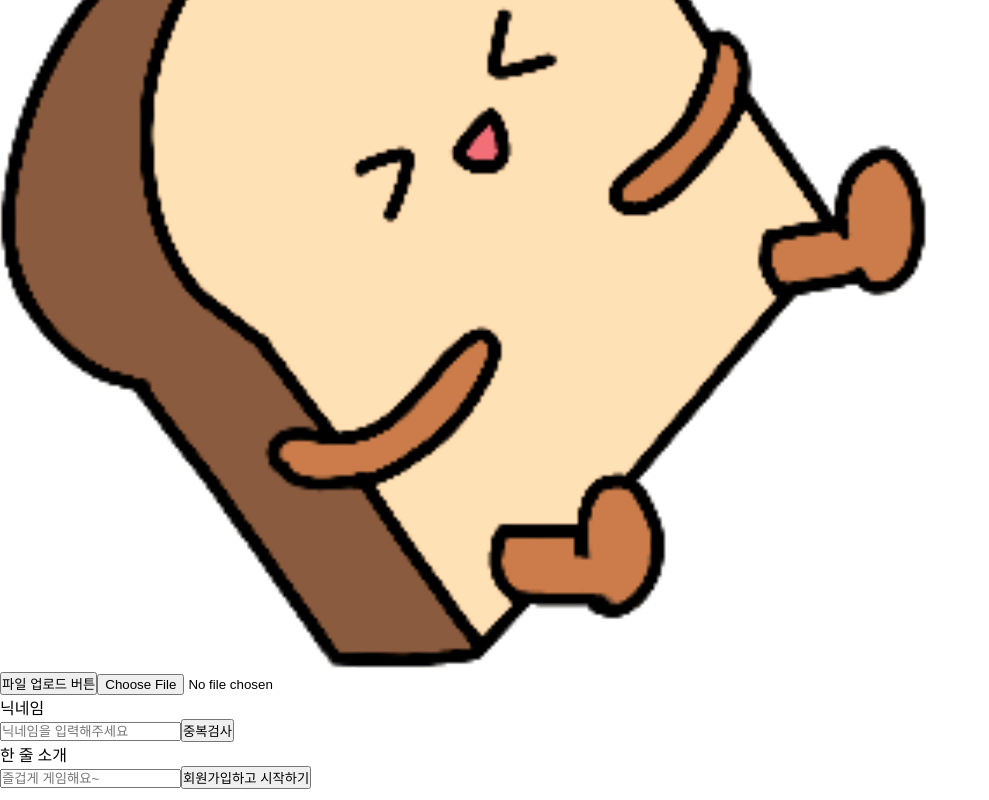
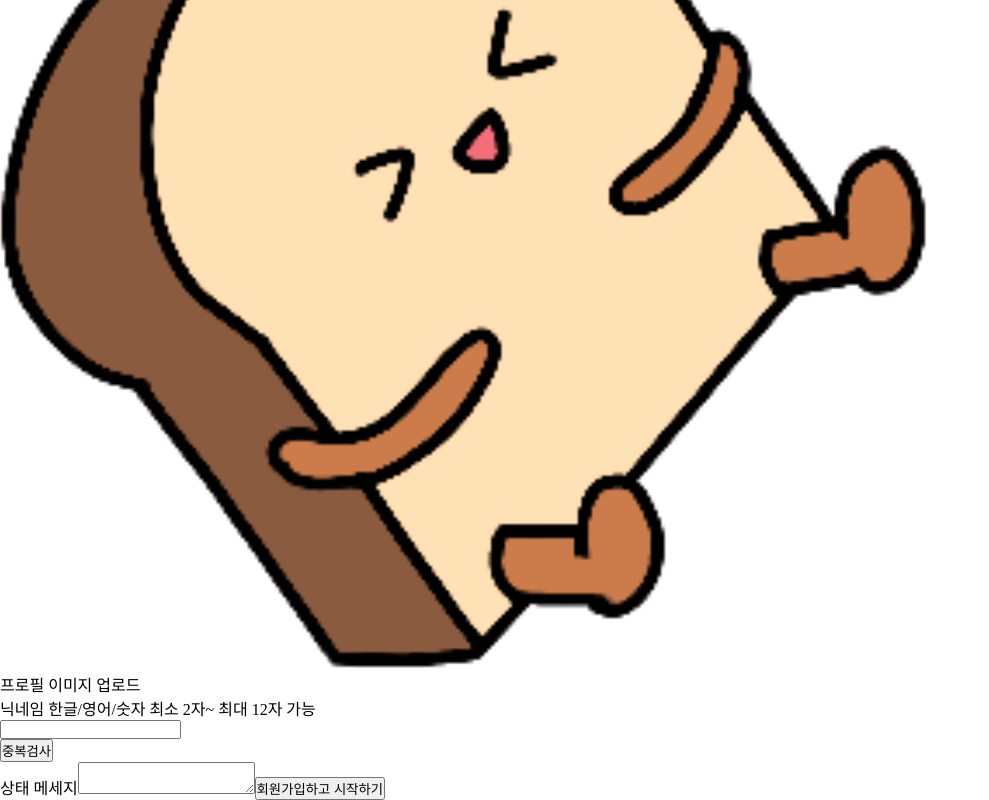
Before and after one commit to TEAM-DGRR/dgrr, a React (Create React App) app in the folder frontend/: page /signup in a window 1280 px wide. Shown: the part 255-1055 px from the top of the page, without its empty margins (0-989 px from the left). Built offline with nearby package versions, Linux system fonts and the light colour scheme; no server answers.

Commit message:
feature: 소셜 로그인 로직 완료.

```diff
--- a/frontend/src/pages/LoginPages/SignUp.tsx
+++ b/frontend/src/pages/LoginPages/SignUp.tsx
@@ -1,6 +1,8 @@
-import { useMemo, useRef, useState } from "react";
+import { useMemo, useRef, useState, ChangeEvent, FormEvent, useEffect } from "react";
 import blankImg from "assets/images/logo_character.png";
-// import axios from "axios";
+import axios from "axios";
+import { useLocation } from "react-router";
+import { useNavigate } from "react-router-dom";
 
 type UploadImg = {
   file: File;
@@ -9,6 +11,10 @@ type UploadImg = {
 };
 
 export const SignUp = () => {
+  // code 받아오기
+  const location = useLocation();
+  const id = location.state?.id;
+
   // 올린 파일 경로
   const fileInputRef = useRef<HTMLInputElement | null>(null);
   // 프로필 이미지 state
@@ -18,34 +24,132 @@ export const SignUp = () => {
     fileInputRef.current?.click();
   };
 
+  // 중복검사 버튼 문구
+  const [checkbtn, setCheckbtn] = useState("중복검사")
+  // 닉네임 관련 경고 문구
+  const [checkstate, setCheckstate] = useState('')
+
+   // 닉네임 state
+   const [nickname, setNickname] = useState("")
+   // 상태 메세지 state
+   const [description, setDescription] = useState("")
+   // 닉네임 중복 검사 통과 state
+   const [isChecked, setChecked] = useState(false)
+   // 경고 문구 visibility state
+   const [see, setSee] = useState(false)
+
+     // 닉네임 변경상태 받기
+  const onChangeNickname = (e: ChangeEvent<HTMLInputElement>) => {
+    setNickname(e.target.value)
+    setSee(false)
+    setChecked(false)
+    setCheckbtn('중복확인')
+  }
+  // 상태메시지 변경상태 받기
+  const onChangeDescription = (e: ChangeEvent<HTMLTextAreaElement>) => {
+    setDescription(e.target.value)
+  }
+
+  // 닉네임 중복확인
+  const nicknameCheck = (e: any) => {
+    e.preventDefault();
+    setCheckbtn('중복검사')
+    setSee(false)
+    setChecked(false)
+
+
+    // 닉네임이 두글자 이상이고 특수기호가 없다면 중복확인
+    const regex = /^[a-zA-Z가-힣0-9]*$/;
+    if (nickname.length >= 2 && regex.test(nickname)) {
+      // 닉네임 보내서 중복인지 확인하기
+      axios.get(`http://localhost:8080/member/nickname-check?nickname=${nickname}`)
+      .then((res: any) => {
+        // 없다면 사용 가능하다고 알려주고 중복검사 state 변경해주기
+        if (res.data.nicknameExists === 'false') {
+          setCheckbtn("확인완료")
+          setChecked(true)
+        }
+        // 존재하면 경고 문구 보여주기
+        else {
+          setCheckstate('이미 존재하는 닉네임입니다')
+          setSee(true)
+        }
+      })
+    } else {
+      if (nickname.length < 2) {
+        setCheckstate('닉네임을 2글자 이상 입력해주세요')
+      } else {
+        setCheckstate('한글/영어/숫자만 사용해주세요')
+      }
+      setSee(true)
+    }
+
+  }
+
+  useEffect(() => {
+    axios
+      .get(`${process.env.REACT_APP_API_URL}/member/kakao-id?kakaoId=${id}`)
+      .then((response) => {
+        console.log("memberId: " + JSON.stringify(response.data));
+        console.log("headers: " + JSON.stringify(response.headers));
+      })
+      .catch((error) => {
+        console.error("signUp에서 member check 실패 : " + error);
+      });
+  }, );
+
   // 사진 업로드
   const uploadImg = (e: React.ChangeEvent<HTMLInputElement>) => {
     const fileList = e.target.files;
 
     if (fileList !== null && fileList.length > 0) {
-      const formData = new FormData();
       const url = URL.createObjectURL(fileList[0]);
-
       // 미리보기용으로 이미지 state에 저장
       setProfileImg({
         file: fileList[0],
         thumbnail: url,
         type: fileList[0].type.slice(0, 5),
       });
+        }
+  }
 
-      // formdata에 담아서 서버로 전송
-      formData.append("image", fileList[0]);
+  const navigate = useNavigate();
 
-      // axios({
-      //   baseURL: '',
-      //   url: '',
-      //   method: 'POST',
-      //   data: formData,
-      //   headers: {
-      //   },
-      // });
+  // 회원가입
+  const onSubmit = (e: FormEvent) => {
+    e.preventDefault();
+
+    // 닉네임 중복검사 통과했으면 회원가입 시켜주기
+    if (isChecked) {
+      axios.post(`${process.env.REACT_APP_API_URL}/member`, {
+        nickname: nickname,
+        description: description,
+        profileImage: profileImg
+      }).then((res: any) => {
+
+        // code를 다시 담아서 로그인 요청
+        axios.post(
+          `${process.env.REACT_APP_API_URL}/member`,
+          {
+            kakaoId: id,
+            nickname: nickname,
+            profileImg: profileImg,
+            description: description,
+          }
+        ).then((res: any) => {
+        console.log(res.data)
+
+        navigate("/main");
+      })
+      }).catch((err: any) => {
+        console.log(err)
+      })
+    } else {
+      // 중복검사 통과못했으면 경고
+      setCheckstate('닉네임을 확인해주세요')
+      setSee(true)
     }
-  };
+  }
 
   // 프로필 이미지 미리보기 부분
   const ShowImg = useMemo(() => {
@@ -59,24 +163,31 @@ export const SignUp = () => {
     <div className="SignUp">
       <p>데구르르에 오신 것을 환영합니다.</p>
 
+      {/* 이미지 미리보기 */}
       {ShowImg}
 
-      {/* 프로필 이미지 제출 폼 */}
-      <form>
-        {/* 버튼 누르면 미리보기 안 바뀜 > 고쳐야함 */}
-        <button onClick={fileInput}>파일 업로드 버튼</button>
-        <input type="file" accept="image/*" ref={fileInputRef} onChange={uploadImg} />
+      <form onSubmit={onSubmit} className="signupForm">
+        <label id="profileImg-label">
+          <label htmlFor="profileImg">프로필 이미지 업로드</label><br/>
+          <input hidden id="profileImg" type="file" accept="image/*" ref={fileInputRef} onChange={uploadImg} />
+        </label>
+        <label id="nickname-label">
+          <div>
+            <span>닉네임 </span>
+            <span>한글/영어/숫자 최소 2자~ 최대 12자 가능</span>
+          </div>
+          <input type="text" id="nickname" name="nickname" value={nickname} onChange={onChangeNickname} />
+          <div>
+            <span style={{ visibility: see ? 'visible' : 'hidden', color: 'red' }}>{checkstate}</span>
+            <button onClick={nicknameCheck}>{checkbtn}</button><br/>
+          </div>
+        </label>
+        <label id="description-label">
+          <span>상태 메세지</span>
+          <textarea id="description" name="description" value={description} onChange={onChangeDescription} />
+        </label>
+        <button type="submit">회원가입하고 시작하기</button>
       </form>
-
-      {/* 닉네임 부분은 따로 분리시켜서 다시 만들기 */}
-      <p>닉네임</p>
-      <input type="search" placeholder="닉네임을 입력해주세요" />
-      <button>중복검사</button>
-
-      <p>한 줄 소개</p>
-      <input type="search" placeholder="즐겁게 게임해요~" />
-
-      <button>회원가입하고 시작하기</button>
     </div>
   );
 };
--- a/frontend/src/pages/MainPages/Main.tsx
+++ b/frontend/src/pages/MainPages/Main.tsx
@@ -5,9 +5,20 @@ import character from "assets/images/logo_character.png";
 import title from "assets/images/logo_title.png";
 import "assets/scss/Main.scss";
 import { Button } from "components/Game/Elements/Button/BasicButton";
+import axios from "axios";
 
 export const Main = () => {
   const navigate = useNavigate();
+
+  const onClick = () => {
+    axios.get(`${process.env.REACT_APP_API_URL}/member/member-id`)
+    .then((res: any) => {
+      alert("::: " + JSON.stringify(res.data));
+    })
+    .catch((err: any) => {
+      console.log(err);
+    })
+  }
 
   return (
     <div className="MainPage">
```
